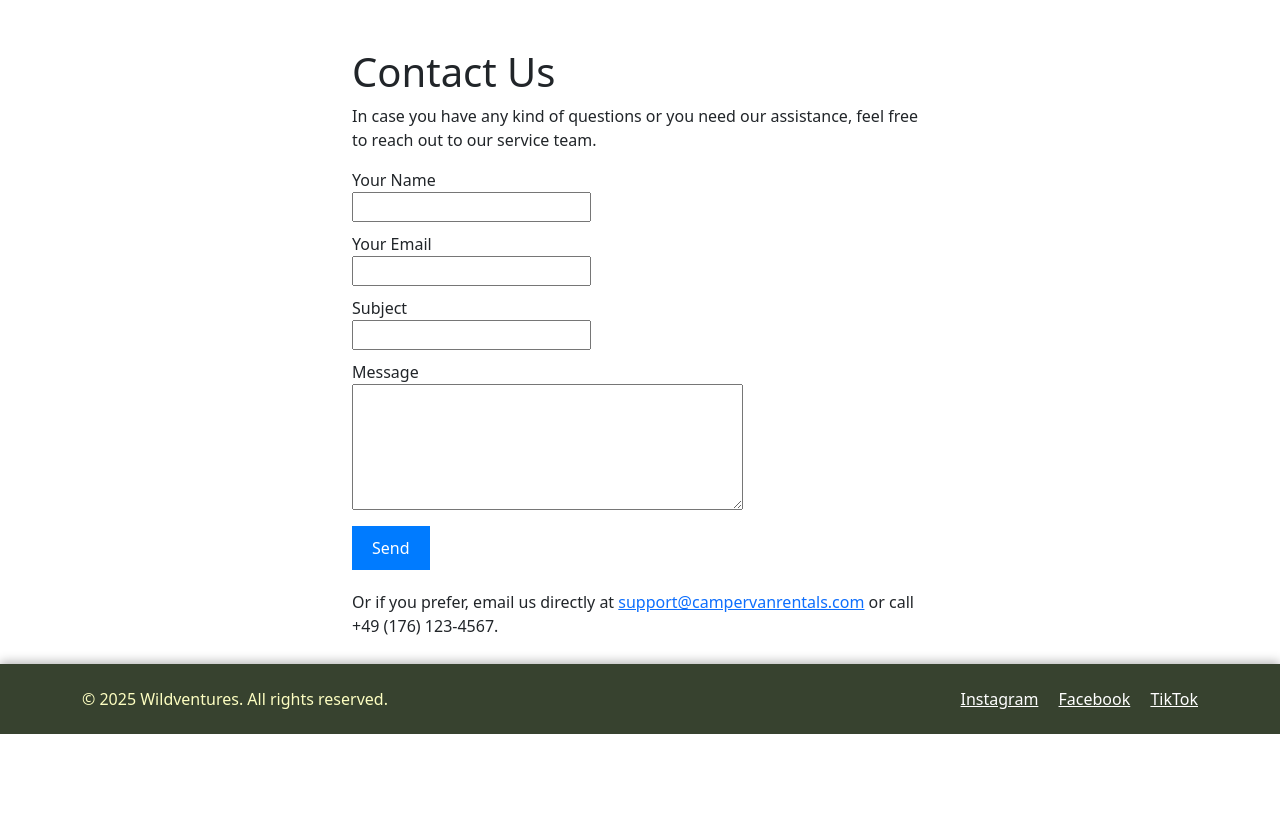
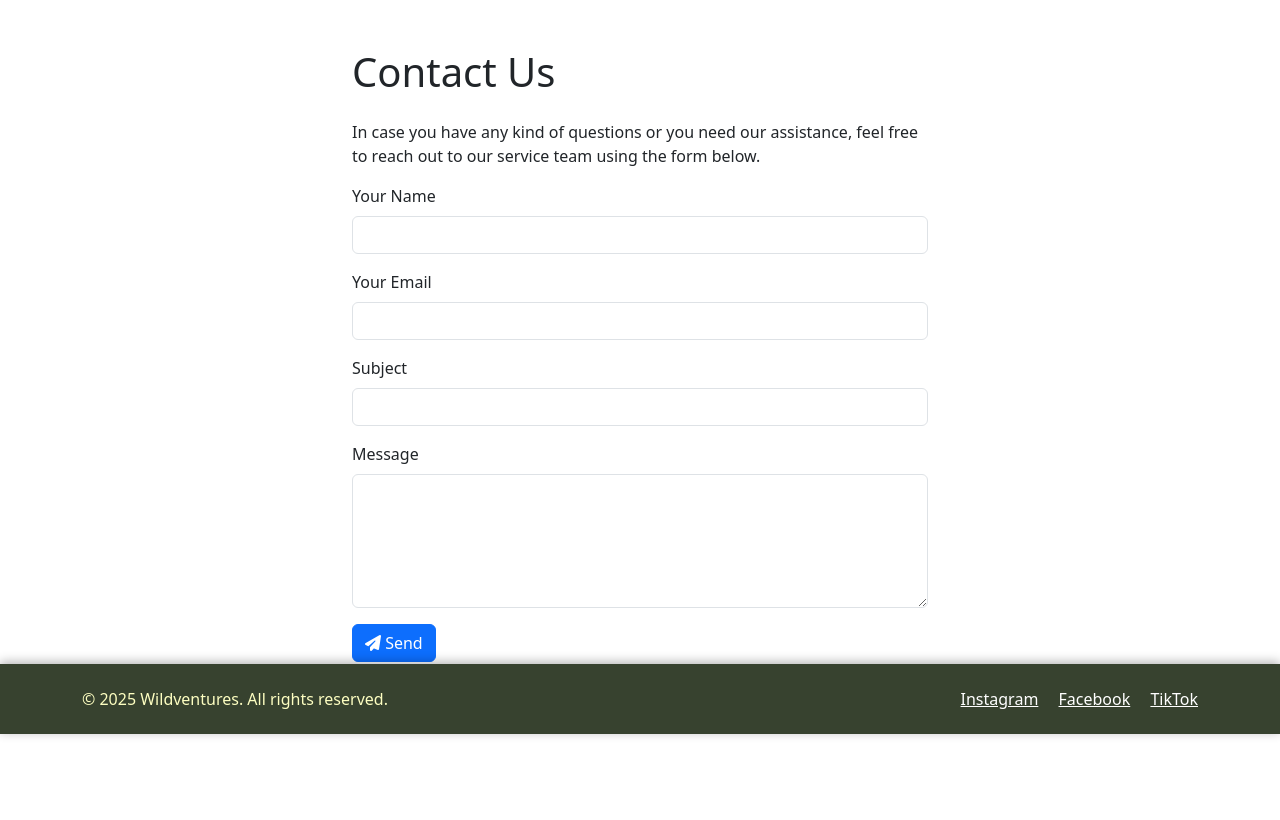
Before and after one commit to Maxcode0101/Wildventures, a Django app: page /contact/ in a window 1280 px wide. Shown: the part 66-886 px from the top of the page. Before the commit the page ends 800 px from the top, so only its background shows below. Run offline with Django 5.2, Linux system fonts and the light colour scheme; some libraries are stand-ins or nearby versions.

Commit message:
Install widget tweaks and add styling to contact form

```diff
--- a/campervan_rental/settings.py
+++ b/campervan_rental/settings.py
@@ -53,6 +53,7 @@ INSTALLED_APPS = [
     'cloudinary_storage',
     'django.contrib.staticfiles',
     'cloudinary',
+    "widget_tweaks",
     'django.contrib.sites',
     'allauth',
     'allauth.account',
--- a/core/templates/core/contact.html
+++ b/core/templates/core/contact.html
@@ -1,67 +1,70 @@
 {% extends "base.html" %}
+{% load static %}
+{% load widget_tweaks %}
 
 {% block title %}Contact Us{% endblock %}
 
 {% block content %}
 <div class="container mt-4" style="max-width: 600px;">
-    <h1>Contact Us</h1>
+  <h1 class="mb-4">Contact Us</h1>
 
   {% if messages %}
-    <div style="margin-bottom: 20px;">
+    <div class="mb-3">
       {% for message in messages %}
-            <p class="{% if message.tags %}{{ message.tags }}{% else %}info{% endif %}">
+        <div class="alert {% if message.tags %}alert-{{ message.tags }}{% else %}alert-info{% endif %}" role="alert">
           {{ message }}
-            </p>
+        </div>
       {% endfor %}
     </div>
   {% endif %}
 
-    <p>In case you have any kind of questions or you need our assistance, feel free to reach out to our service team.</p>
+  <p>In case you have any kind of questions or you need our assistance, feel free to reach out to our service team using the form below.</p>
 
   <form method="post" novalidate>
     {% csrf_token %}
     {{ form.non_field_errors }}
 
-        <div style="margin-bottom: 10px;">
-            <label for="id_name">Your Name</label><br>
-            {{ form.name }}
+    <div class="mb-3">
+      <label for="id_name" class="form-label">Your Name</label>
+      {{ form.name|add_class:"form-control" }}
       {% if form.name.errors %}
-                <div class="error">{{ form.name.errors|striptags }}</div>
+        <div class="text-danger">{{ form.name.errors|striptags }}</div>
       {% endif %}
     </div>
 
-        <div style="margin-bottom: 10px;">
-            <label for="id_email">Your Email</label><br>
-            {{ form.email }}
+    <div class="mb-3">
+      <label for="id_email" class="form-label">Your Email</label>
+      {{ form.email|add_class:"form-control" }}
       {% if form.email.errors %}
-                <div class="error">{{ form.email.errors|striptags }}</div>
+        <div class="text-danger">{{ form.email.errors|striptags }}</div>
       {% endif %}
     </div>
 
-        <div style="margin-bottom: 10px;">
-            <label for="id_subject">Subject</label><br>
-            {{ form.subject }}
+    <div class="mb-3">
+      <label for="id_subject" class="form-label">Subject</label>
+      {{ form.subject|add_class:"form-control" }}
       {% if form.subject.errors %}
-                <div class="error">{{ form.subject.errors|striptags }}</div>
+        <div class="text-danger">{{ form.subject.errors|striptags }}</div>
       {% endif %}
     </div>
 
-        <div style="margin-bottom: 10px;">
-            <label for="id_message">Message</label><br>
-            {{ form.message }}
+    <div class="mb-3">
+        <label for="id_message" class="form-label">Message</label>
+        {{ form.message|add_class:"form-control" }}
         {% if form.message.errors %}
-                <div class="error">{{ form.message.errors|striptags }}</div>
+          <div class="text-danger">{{ form.message.errors|striptags }}</div>
         {% endif %}
       </div>
 
-        <button type="submit" style="padding: 10px 20px; background-color: #007bff; color: white; border: none; cursor: pointer;">
-            Send
+    <button type="submit" class="btn btn-primary">
+      <i class="fas fa-paper-plane"></i> Send
     </button>
   </form>
 
-    <p style="margin-top: 20px;">
-        Or if you prefer, email us directly at <a href="mailto:support@campervanrentals.com">support@campervanrentals.com</a>
-        or call +49 (176) 123-4567.
+  <p class="mt-4">
+    Or email us directly at <a href="mailto:support@wildventures.com">support@wildventures.com</a>
+
+    or call <strong>+49 (176) 123-4567</strong>.
   </p>
 </div>
 {% endblock %}
```
Lines whose indentation alone changed are shown as unchanged.
